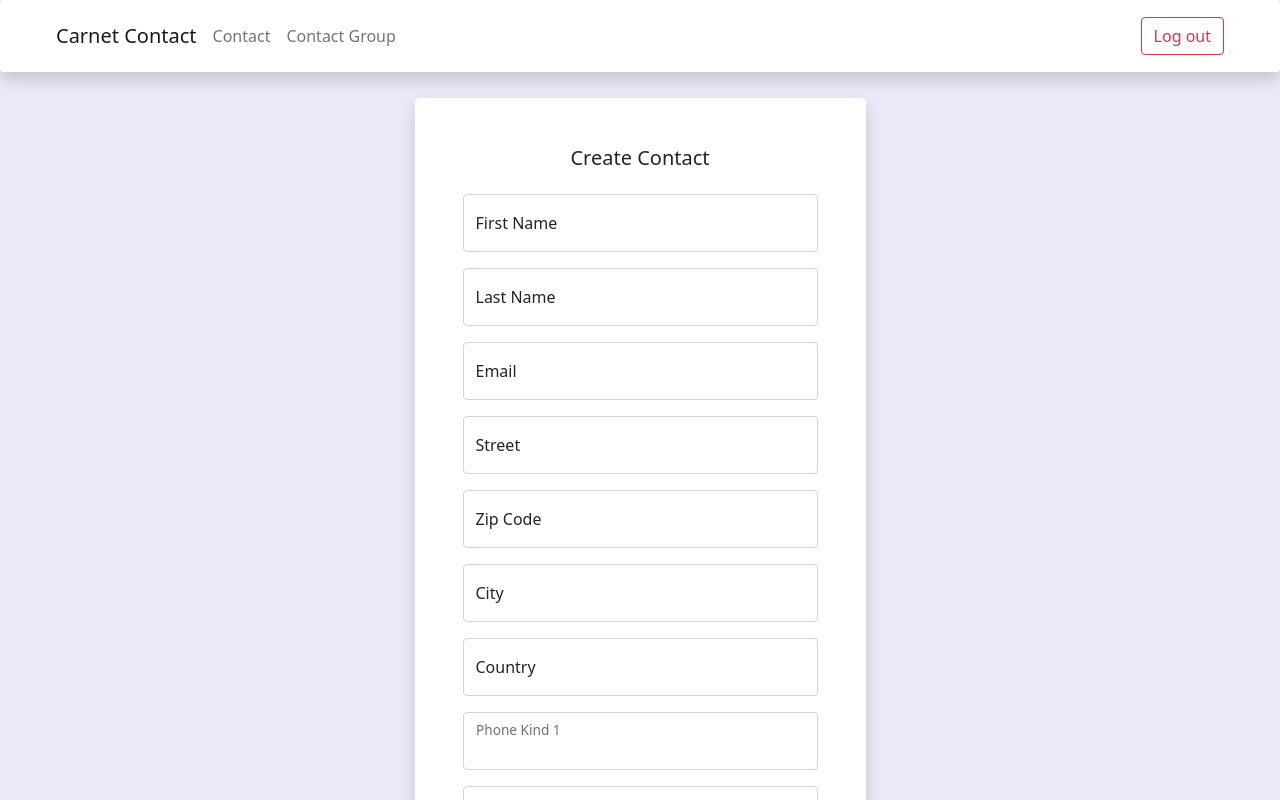
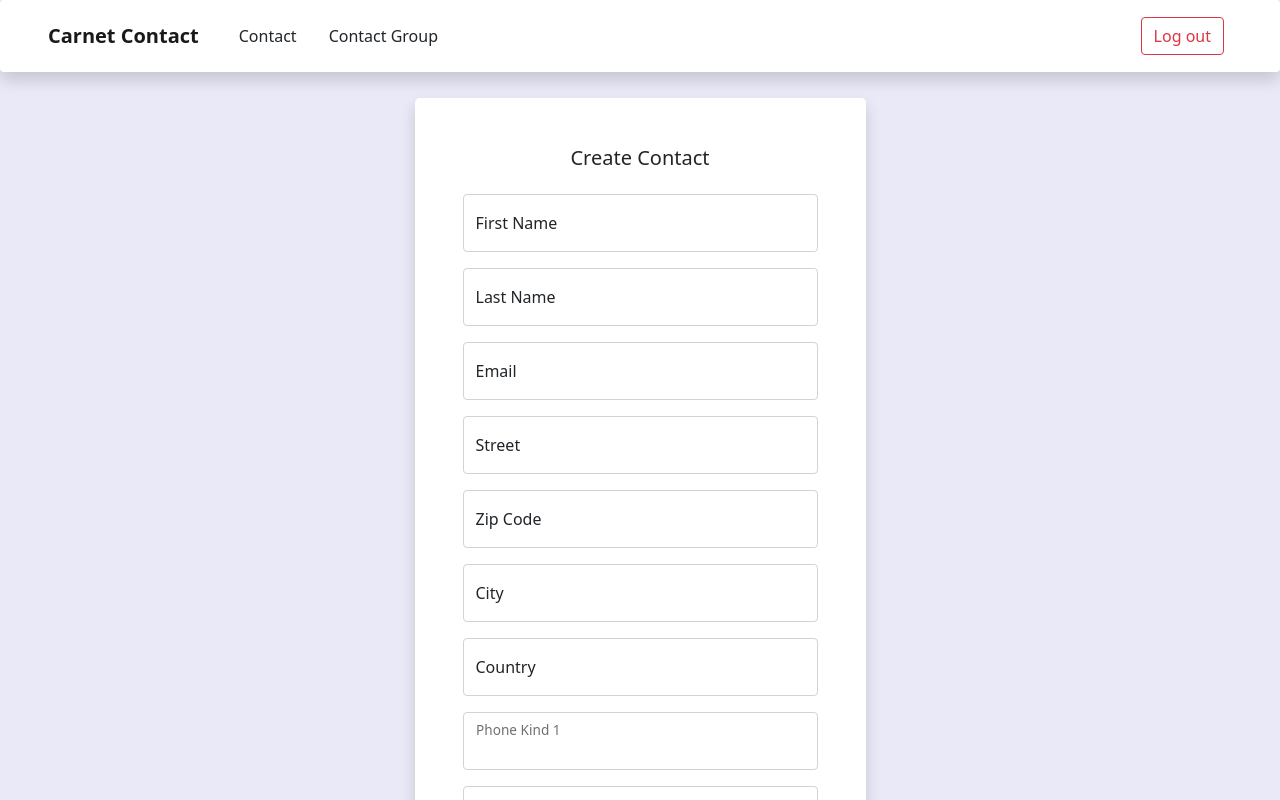
Before and after one commit to KrishnarashTHEVAKUMARAN/CarnetContactFront, an Angular app: page /AddContacts in a window 1280 px wide. Shown: the top 800 px of the page. Built offline with nearby package versions, Linux system fonts and the light colour scheme.

Commit message:
amelioration navbarform et taille des titre h2 en h3

```diff
--- a/src/app/add-contacts-in-contact-group/add-contacts-in-contact-group.component.html
+++ b/src/app/add-contacts-in-contact-group/add-contacts-in-contact-group.component.html
@@ -1,7 +1,7 @@
 <body>
 <app-navbar></app-navbar>
 <div class="container mt-5" >
-  <h2>Add Contacts in {{contactGroup.groupName}}</h2>
+  <h3>Add Contacts in {{contactGroup.groupName}}</h3>
 
   <table class="table table-striped">
     <thead>
--- a/src/app/delete-contacts-in-contact-group/delete-contacts-in-contact-group.component.html
+++ b/src/app/delete-contacts-in-contact-group/delete-contacts-in-contact-group.component.html
@@ -1,7 +1,7 @@
 <body>
 <app-navbar></app-navbar>
 <div class="container mt-5" >
-  <h2>Delete Contacts in {{contactGroup.groupName}}</h2>
+  <h3>Delete Contacts in {{contactGroup.groupName}}</h3>
 
   <table class="table table-striped">
     <thead>
--- a/src/app/get-contact-group/get-contact-group.component.html
+++ b/src/app/get-contact-group/get-contact-group.component.html
@@ -2,8 +2,8 @@
 <app-navbar></app-navbar>
   <div class="container mt-5">
     <div class="col d-flex align-items-center mb-3">
-      <h2 class="me-3">Contact Groups</h2>
-      <button class="btn btn-primary icon" [disabled]="!newGroup.groupName" (click)="OnCreateButtonClick()">Add Group</button>
+      <h3 class="me-3">Contact Groups</h3>
+      <button class="btn btn-primary icon" [disabled]="!newGroup.groupName" (click)="OnCreateButtonClick()">GroupAdd</button>
     </div>
 
     <div class="mb-3">
@@ -11,7 +11,7 @@
       <input type="text" class="form-control" id="groupName" [(ngModel)]="newGroup.groupName" required>
     </div>
 
-    <table class="table table-striped mt-5">
+    <table class="table table-striped">
       <thead>
       <tr>
         <th>ID</th>
@@ -24,9 +24,9 @@
         <td>{{ contactGroup.groupId }}</td>
         <td>{{ contactGroup.groupName }}</td>
         <td>
-          <button class="btn btn-primary me-2 icon" (click)="OnAddContactButtonClick(contactGroup.groupId)">Add Contacts</button>
-          <button class="btn btn-warning me-2 icon" (click)="OnDeleteContactButtonClick(contactGroup.groupId)">Delete Contacts</button>
-          <button class="btn btn-danger icon" (click)="OnDeleteButtonClick(contactGroup.groupId)">Delete Group</button>
+          <button class="btn btn-primary me-2 icon" (click)="OnAddContactButtonClick(contactGroup.groupId)">ContactsAdd</button>
+          <button class="btn btn-warning me-2 icon" (click)="OnDeleteContactButtonClick(contactGroup.groupId)">ContactsDelete</button>
+          <button class="btn btn-danger icon" (click)="OnDeleteButtonClick(contactGroup.groupId)">GroupDelete</button>
         </td>
       </tr>
       </tbody>
--- a/src/app/get-contacts/get-contacts.component.html
+++ b/src/app/get-contacts/get-contacts.component.html
@@ -4,7 +4,7 @@
   <div class="container mt-5">
     <div class="row mb-3 align-items-center">
       <div class="col d-flex align-items-center">
-        <h2 class="me-3 mb-0">Contacts</h2>
+        <h3 class="me-3 mb-0">Contacts</h3>
         <button class="btn btn-primary icon" (click)="OnCreateButtonClick()">Add</button>
       </div>
       <div class="col d-flex justify-content-end">
--- a/src/app/navbarform/navbarform.component.html
+++ b/src/app/navbarform/navbarform.component.html
@@ -1,15 +1,12 @@
-<nav class="navbar navbar-expand-lg navbar-light px-5 shadow rounded py-3 mx-4 col-8 mx-auto">
-  <button class="navbar-toggler" type="button" data-toggle="collapse" data-target="#navbarTogglerDemo01" aria-controls="navbarTogglerDemo01" aria-expanded="false" aria-label="Toggle navigation">
-    <span class="navbar-toggler-icon"></span>
-  </button>
-  <div class="collapse navbar-collapse" id="navbarTogglerDemo01">
-    <a class="navbar-brand mx-2">Carnet Contact</a>
-    <ul class="navbar-nav mr-auto mt-2 mt-lg-0">
-      <li class="nav-item active">
-        <a class="nav-link" routerLink="/Contacts">Contact</a>
+<nav class="navbar navbar-expand-lg navbar-light px-5 shadow rounded py-3">
+  <div class="navbar-collapse">
+    <a class="navbar-brand fw-bold">Carnet Contact</a>
+    <ul class="navbar-nav mt-2 mt-lg-0 mx-3">
+      <li class="nav-item">
+        <a class="nav-link text-dark" routerLink="/Contacts">Contact</a>
       </li>
-      <li class="nav-item">
-        <a class="nav-link" routerLink="/ContactGroup">Contact Group</a>
+      <li class="nav-item mx-3">
+        <a class="nav-link text-dark" routerLink="/ContactGroup">Contact Group</a>
       </li>
     </ul>
   </div>
```
